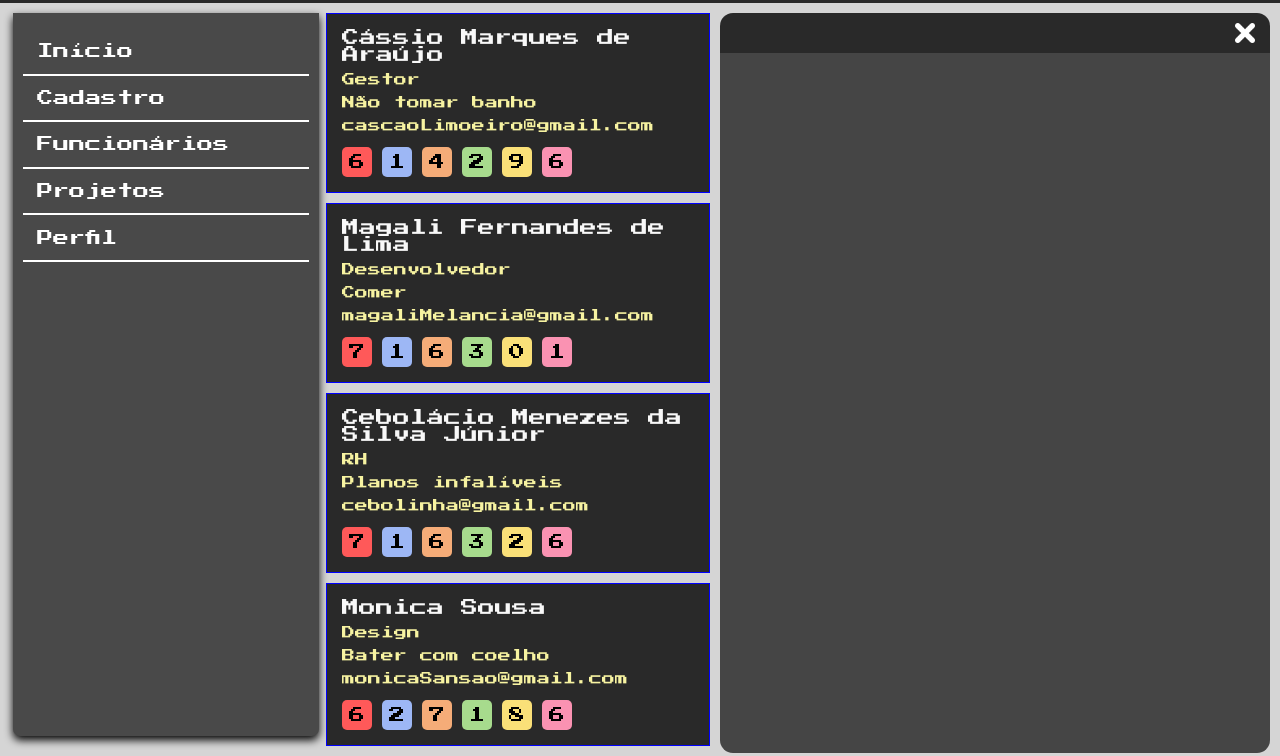
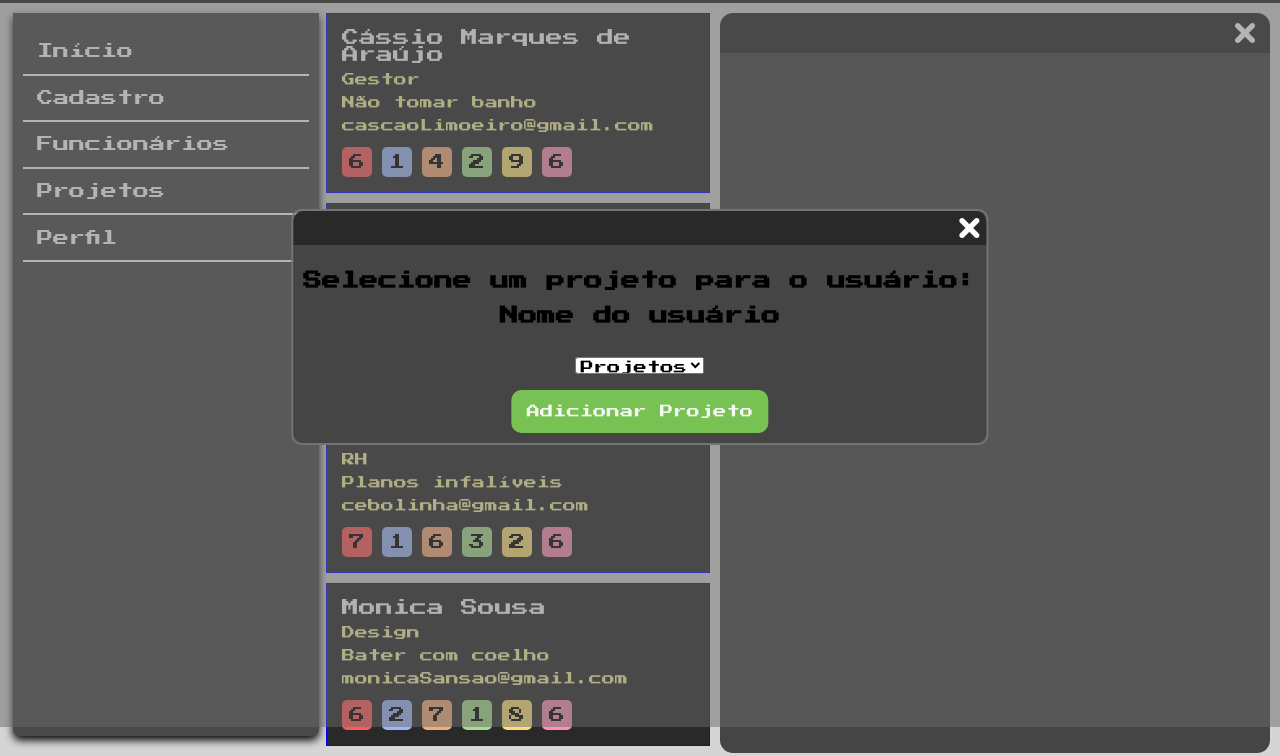
Before and after one commit to ICEI-PUC-Minas-PMV-ADS/pmv-ads-2024-1-e1-proj-web-t13-game-of-work, a plain HTML site: page codigo-fonte/listaFuncionarios/listaFuncionarios.html in a window 1280 px wide. Shown: the part 73-829 px from the top of the page. Drawn offline with Linux system fonts and the light colour scheme.

Commit message:
Modal de adicionar Projetos

```diff
--- a/codigo-fonte/cadastro/cadastroProjeto.js
+++ b/codigo-fonte/cadastro/cadastroProjeto.js
@@ -35,12 +35,6 @@ const botao__simExcluirProjeto = document.querySelector('.botao__sim');
 const botao__naoExcluirProjeto = document.querySelector('.botao__nao');
 
 const nome__excluirProjeto = document.querySelector('.nome__excluirProjeto');
-
-
-
-
-
-
 
 function deletarSkill(e){
     const skillClicada = e.target;
--- a/codigo-fonte/listaFuncionarios/listaFuncionarios.css
+++ b/codigo-fonte/listaFuncionarios/listaFuncionarios.css
@@ -305,3 +305,70 @@ body{
 #dadosPessoais, #softSkills, #hardSkills, #projetos, #botaoAddProjeto, #containerDadosFuncionarios hr{
     visibility: hidden;
 }
+#modal_addProjeto{
+    width: max-content;
+    border-radius: 10px;
+    z-index: 998;
+    position: absolute;
+    top: 50%;
+    left: 50%;
+    transform: translate(-50%,-50%);
+    border: 2px solid #747474;
+}
+#cabecalho_addProjeto{
+    background-color: var(--cor-primaria);
+    height: 30px;
+    border-radius: 10px 10px 0 0;
+
+    display: flex;
+    justify-content: flex-end;
+    padding: 2px;
+
+}
+#container_addProjeto{
+    background-color: var(--cor-secundaria);
+    text-align: center;
+    box-sizing: border-box;
+    padding: 10px;
+    border-radius: 0 0 10px 10px;
+}
+#overlay{
+    width: 100%;
+    height: 100%;
+    background-color:var(--cor-terciaria);
+    opacity: 50%;
+    position: absolute;
+    top: 50%;
+    left: 50%;
+    transform: translate(-50%,-50%);
+    z-index: 998;
+}
+#fechar_modalAddProjeto{
+    width: 20px;
+    height: 20px;
+
+    position: relative;
+    top: 5px;
+    right: 5px;
+    cursor: pointer;
+}
+#fechar_modalAddProjeto:hover{
+    opacity: 50%;
+}
+#botao_addProjeto{
+    background-color: #77C252;
+    color: var(--cor-primaria-fonte);
+    padding: 15px;
+    border: none;
+    border-radius: 10px;
+    cursor: pointer;
+}
+#botao_addProjeto:hover{
+    background-color: #89d166;
+}
+#botao_addProjeto:active{
+    background-color: #569238;
+}
+#optionPrincipal_addProjetos{
+    display:none;
+}
--- a/codigo-fonte/listaFuncionarios/listaFuncionarios.html
+++ b/codigo-fonte/listaFuncionarios/listaFuncionarios.html
@@ -8,6 +8,7 @@
     <title>Funcionários</title>
 </head>
 <body>
+    <div id="overlay"></div>
     <!------ MENU DE NAVEGAÇÃO ------>
     <header id="cabeçalho">
         <h1 id="logo">GameOfWork</h1>
@@ -74,6 +75,25 @@
             </div>
         </div>
     </div>
+
+    <div id="modal_addProjeto">
+        <div id="cabecalho_addProjeto"> <img id="fechar_modalAddProjeto" src="../imagens/icones/close.png" alt=""></div>
+        <div id="container_addProjeto">
+            <br>
+            <h3>Selecione um projeto para o usuário:</h3>
+            <br>
+            <h3 id="usuario_modalAddProjeto">Nome do usuário</h3>
+            <br>
+            <br>
+            <select name="" id="selectAddProjeto">
+                <option value="Projetos" id="optionPrincipal_addProjetos"disabled selected>Projetos</option>
+            </select>
+            <br>
+            <br>
+            <button id="botao_addProjeto">Adicionar Projeto</button>
+        </div>
+    </div>
+
     <script src="testeListaFuncionarios.js"></script>
     <script src="listaFuncionarios.js"></script>
 </body>
--- a/codigo-fonte/listaFuncionarios/listaFuncionarios.js
+++ b/codigo-fonte/listaFuncionarios/listaFuncionarios.js
@@ -15,6 +15,14 @@ const listaCards = document.getElementsByClassName('card');
 
 const testandoErro = null;
 
+var listaProjetos = JSON.parse(localStorage.getItem('listaProjetos'));
+const selectProjetos = document.querySelector('#selectAddProjeto');
+
+const fecharModal_addProjetos = document.querySelector('#fechar_modalAddProjeto')
+const modal_addProjetos = document.querySelector('#modal_addProjeto');
+const nome_addProjetos = document.querySelector('#usuario_modalAddProjeto')
+var nomeClicado = "";
+
 // Pega os usuários cadastrados e cria uma lista com todos os usuários.
 listaUsuarios = JSON.parse(localStorage.getItem('listaUsuarios'));
 function criaLista(listaUsuarios){
@@ -28,6 +36,7 @@ function criaLista(listaUsuarios){
 
         let nome = document.createElement('h3');
         nome.innerHTML = listaUsuarios[i].nome;
+        nomeClicado = listaUsuarios[i].nome;
 
         let cargo = document.createElement('h4');
         cargo.innerHTML = listaUsuarios[i].cargo;
@@ -96,6 +105,7 @@ for (let i = 0; i < listaCards.length; i++) {
 
     listaCards[i].addEventListener('click', function(){
 
+
         divDadosPessoais.setAttribute('style', 'visibility: visible');
         divSoftSkills.setAttribute('style', 'visibility: visible');
         divHardSkills.setAttribute('style', 'visibility: visible');
@@ -120,6 +130,7 @@ for (let i = 0; i < listaCards.length; i++) {
 
                 let campoNome = document.querySelector('#nome');
                 campoNome.innerHTML = listaUsuarios[i].nome;
+
 
                 let campoCargo = document.querySelector('#cargo');
                 campoCargo.innerHTML = listaUsuarios[i].cargo;
@@ -220,3 +231,27 @@ botaoFechar.addEventListener('click', function(){
             cardSelecionado.classList.remove('cardSelecionado');
         }
 });
+
+for (let i = 0; i < listaProjetos.length; i++) {
+    const option = document.createElement('option');
+    option.classList.add('opcoesProjetos');
+    option.innerHTML = listaProjetos[i].nome;
+    console.log(option)
+    selectProjetos.appendChild(option);
+}
+
+fecharModal_addProjetos.addEventListener('click', function(){
+    modal_addProjetos.setAttribute('style', 'display: none');
+    overlay.setAttribute('style', 'display: none');
+});
+
+overlay.addEventListener('click', function(){
+    modal_addProjetos.setAttribute('style', 'display: none');
+    overlay.setAttribute('style', 'display: none');
+});
+
+botaoAddProjeto.addEventListener('click', function(){
+    modal_addProjetos.setAttribute('style', 'display: block');
+    overlay.setAttribute('style', 'display: block');
+    nome_addProjetos.innerHTML = nomeClicado;
+})
```
